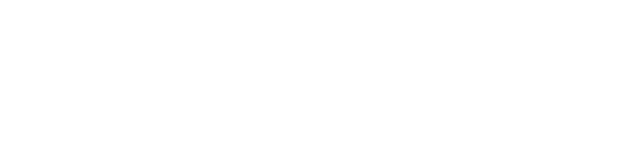
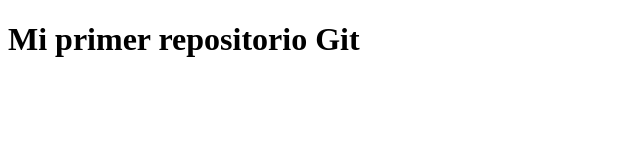
Before and after one commit to Arellano0996/utUniversidad, a plain HTML site: page index.html in a window 1280 px wide. Shown: the whole page, without its empty margins (0-640 px from the left). Drawn offline with Linux system fonts and the light colour scheme.

Commit message:
Agregamos h1

```diff
--- a/index.html
+++ b/index.html
@@ -6,6 +6,7 @@
     <title>Programación en java script</title>
 </head>
 <body>
+    <h1>Mi primer repositorio Git</h1>
 
     <script src="js/conceptos.js"></script>
 </body>
```
